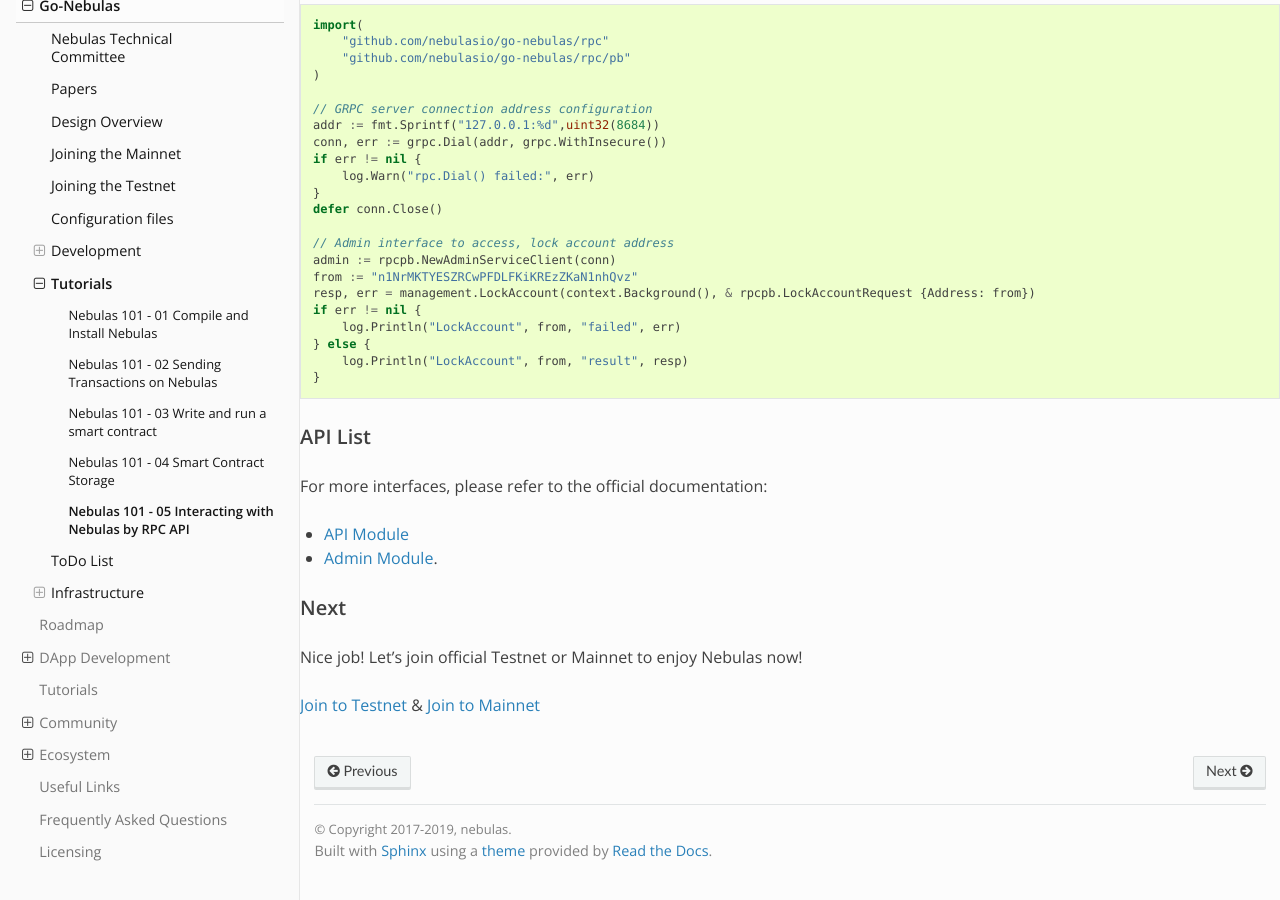
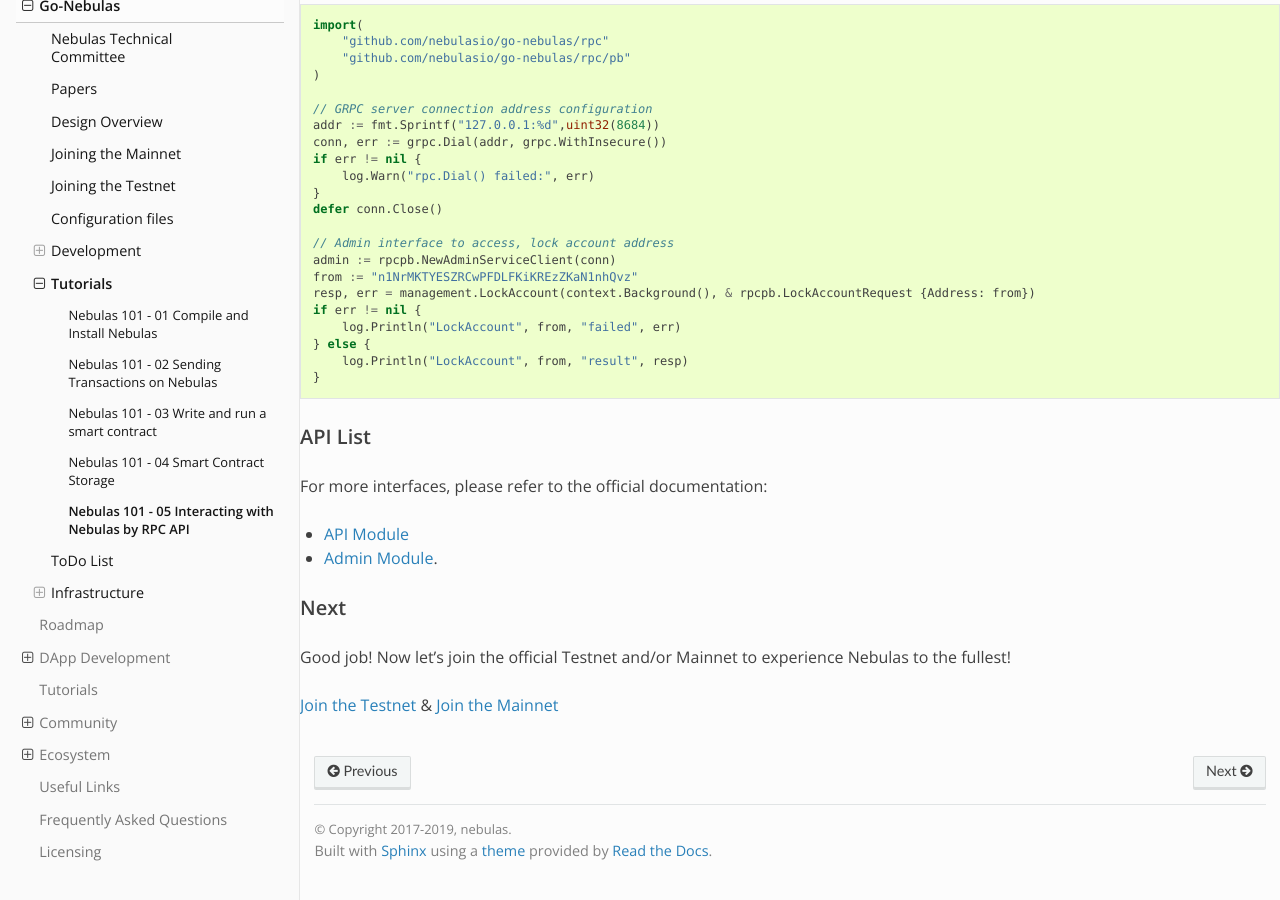
Before and after one commit to nebulasio/nebdocs, a Sphinx documentation site: the page built from docs/go-nebulas/tutorials/05-interacting-with-nebulas-by-rpc-api.md, in a window 1280 px wide and 900 px high, scrolled down 2337 px. Built offline with Sphinx 7.4.7 and the Read the Docs theme 2.0.0, drawn with Linux system fonts in a browser that asks for light colours.

Commit message:
fix grammar

```diff
--- a/docs/go-nebulas/tutorials/05-interacting-with-nebulas-by-rpc-api.md
+++ b/docs/go-nebulas/tutorials/05-interacting-with-nebulas-by-rpc-api.md
@@ -132,6 +132,6 @@
 
 ### Next
 
-Nice job! Let's join official Testnet or Mainnet to enjoy Nebulas now!
+Good job! Now let's join the official Testnet and/or Mainnet to experience Nebulas to the fullest!
 
-[Join to Testnet](../testnet.md) & [Join to Mainnet](../mainnet.md)
+[Join the Testnet](../testnet.md) & [Join the Mainnet](../mainnet.md)
```
